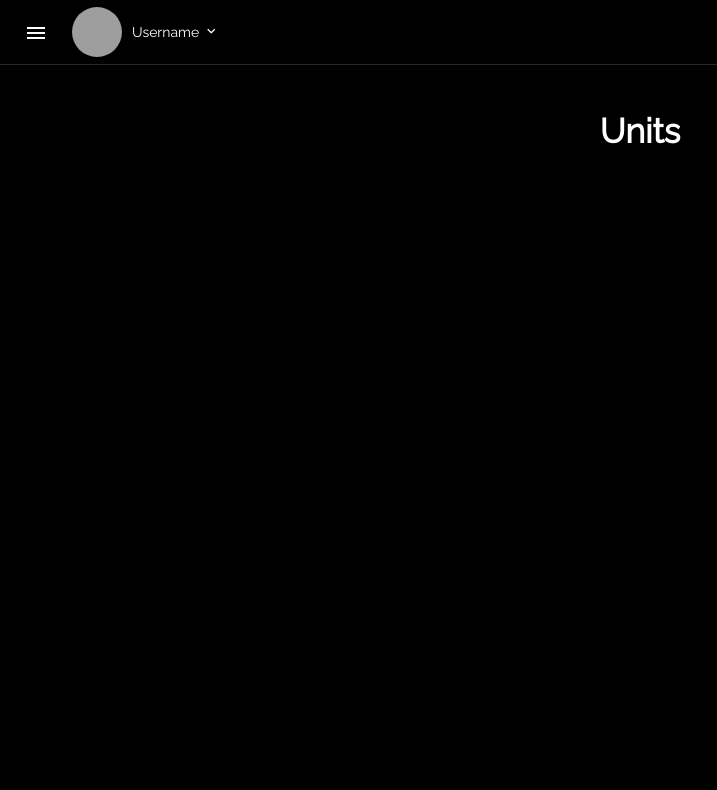
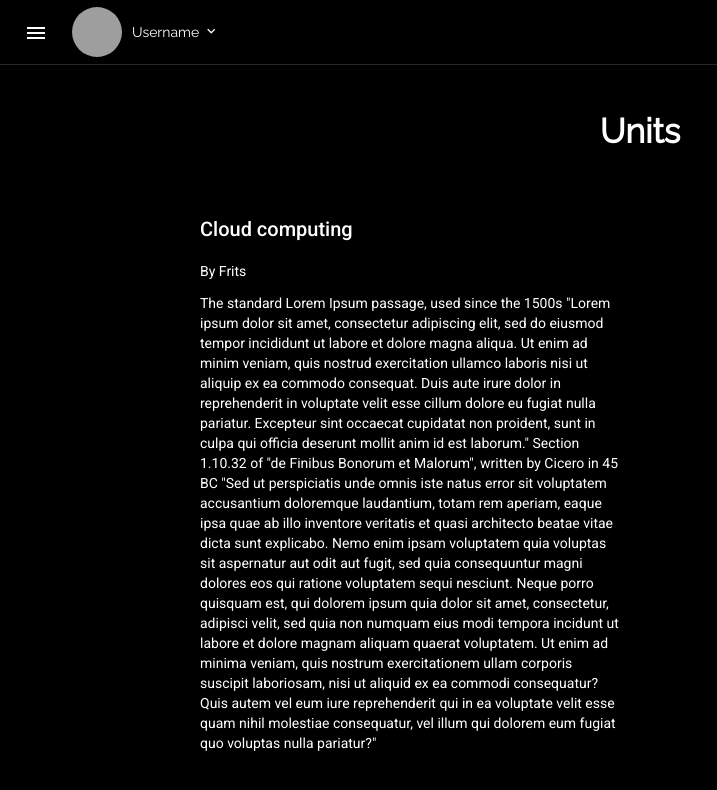
Before and after one commit to CaffeineProgrammer/AtosCompetenceDev, an Angular app in the folder competence-dev-web-app/: page /home in a window 1280 px wide. Shown: the top 790 px of the page, without its empty margins (0-717 px from the left). Built offline with nearby package versions, Linux system fonts and the light colour scheme; grey boxes are pictures that could not be loaded.

Commit message:
Added info component in infopage component

```diff
--- a/competence-dev-web-app/src/app/components/infopage/infopage.component.html
+++ b/competence-dev-web-app/src/app/components/infopage/infopage.component.html
@@ -1,4 +1,6 @@
 <div class="competence-content-container">
+  <app-info></app-info>
+
   <div class="competence-calendar-container">
       <!-- INSERT CALENDAR COMPONENT HERE -->
   </div>
```
